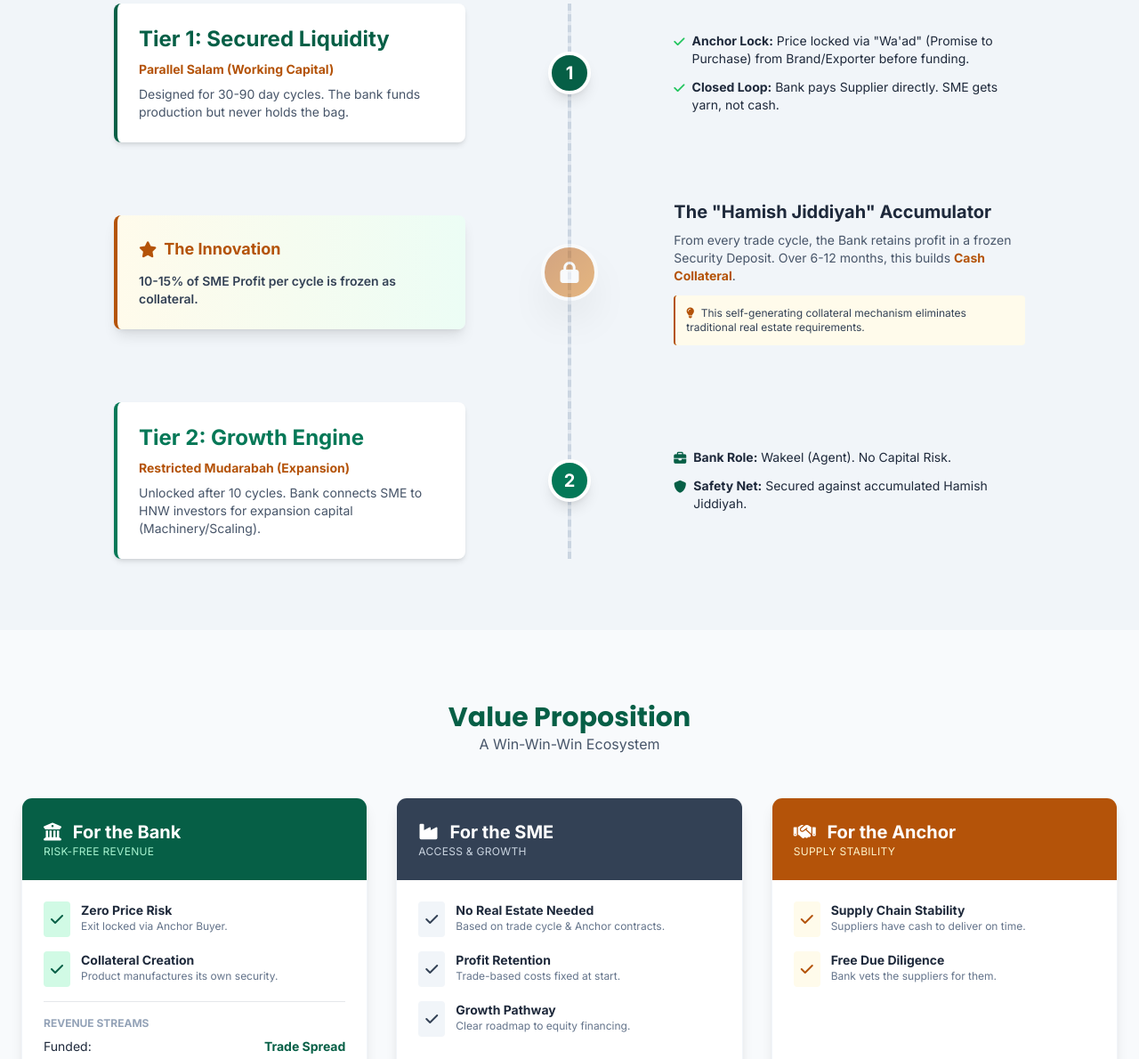
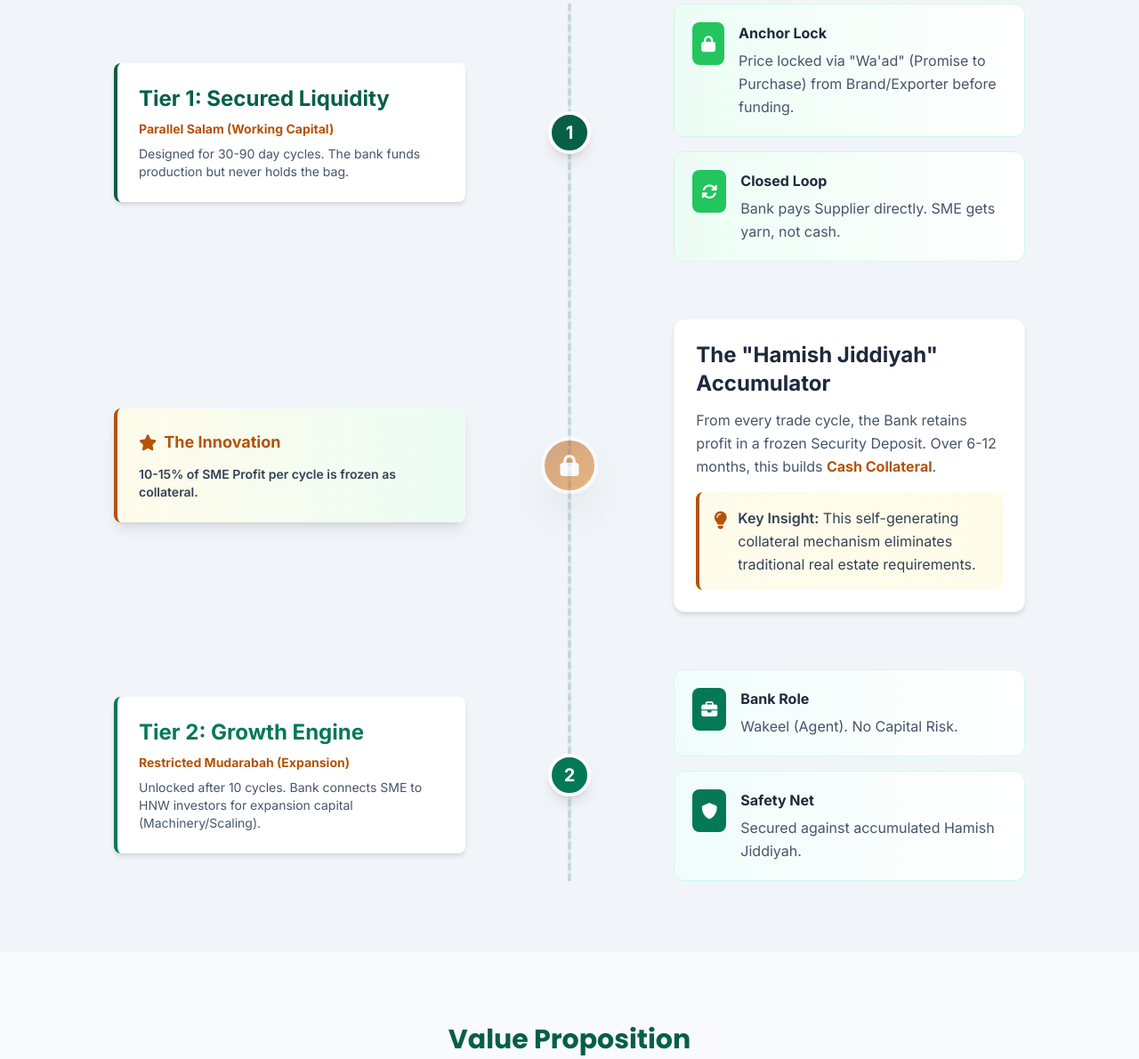
Before and after one commit to asherimr/irtiqa-sme-facility, a plain HTML site: page index.html in a window 1280 px wide. Shown: the part 1342-2532 px from the top of the page at 89% size. Drawn offline with nearby package versions, Linux system fonts and the light colour scheme.

Commit message:
Enhanced right-side content with larger text and modern fintech card styling

```diff
--- a/index.html
+++ b/index.html
@@ -192,18 +192,34 @@
                         class="w-12 h-12 bg-bank-primary rounded-full flex items-center justify-center text-white text-xl font-bold z-10 order-2 md:order-2 border-4 border-white shadow-lg mb-6 md:mb-0">
                         1</div>
                     <div class="md:w-5/12 order-3 md:order-3 px-4 md:pl-8 md:pr-0">
-                        <ul class="space-y-3 text-sm">
-                            <li class="flex items-start">
-                                <i class="fa-solid fa-check text-green-500 mt-1 mr-2 flex-shrink-0"></i>
-                                <span><strong>Anchor Lock:</strong> Price locked via "Wa'ad" (Promise to Purchase) from
-                                    Brand/Exporter before funding.</span>
-                            </li>
-                            <li class="flex items-start">
-                                <i class="fa-solid fa-check text-green-500 mt-1 mr-2 flex-shrink-0"></i>
-                                <span><strong>Closed Loop:</strong> Bank pays Supplier directly. SME gets yarn, not
-                                    cash.</span>
-                            </li>
-                        </ul>
+                        <div class="space-y-4">
+                            <div
+                                class="bg-gradient-to-r from-emerald-50 to-white p-5 rounded-xl border border-emerald-100 hover:shadow-md transition-all">
+                                <div class="flex items-start">
+                                    <div class="bg-green-500 rounded-lg p-2.5 mr-4 flex-shrink-0">
+                                        <i class="fa-solid fa-lock text-white text-lg"></i>
+                                    </div>
+                                    <div>
+                                        <h4 class="font-bold text-base text-slate-800 mb-1.5">Anchor Lock</h4>
+                                        <p class="text-slate-600 text-base leading-relaxed">Price locked via "Wa'ad"
+                                            (Promise to Purchase) from Brand/Exporter before funding.</p>
+                                    </div>
+                                </div>
+                            </div>
+                            <div
+                                class="bg-gradient-to-r from-emerald-50 to-white p-5 rounded-xl border border-emerald-100 hover:shadow-md transition-all">
+                                <div class="flex items-start">
+                                    <div class="bg-green-500 rounded-lg p-2.5 mr-4 flex-shrink-0">
+                                        <i class="fa-solid fa-rotate text-white text-lg"></i>
+                                    </div>
+                                    <div>
+                                        <h4 class="font-bold text-base text-slate-800 mb-1.5">Closed Loop</h4>
+                                        <p class="text-slate-600 text-base leading-relaxed">Bank pays Supplier directly.
+                                            SME gets yarn, not cash.</p>
+                                    </div>
+                                </div>
+                            </div>
+                        </div>
                     </div>
                 </div>
 
@@ -227,18 +243,23 @@
                         <i class="fa-solid fa-lock"></i>
                     </div>
                     <div class="md:w-5/12 order-3 md:order-3 px-4 md:pl-8 md:pr-0">
-                        <h3 class="font-bold text-lg md:text-xl text-slate-800 mb-2">The "Hamish Jiddiyah" Accumulator
-                        </h3>
-                        <p class="text-sm text-slate-600">
-                            From every trade cycle, the Bank retains profit in a frozen Security Deposit. Over 6-12
-                            months, this builds <strong class="text-bank-gold">Cash Collateral</strong>.
-                        </p>
-                        <div class="mt-3 p-3 bg-amber-50 rounded border-l-2 border-bank-gold">
-                            <p class="text-xs text-slate-700">
-                                <i class="fa-solid fa-lightbulb text-bank-gold mr-1"></i>
-                                This self-generating collateral mechanism eliminates traditional real estate
-                                requirements.
+                        <div class="bg-white p-6 rounded-xl shadow-md border border-slate-100">
+                            <h3 class="font-bold text-xl md:text-2xl text-slate-800 mb-3">The "Hamish Jiddiyah"
+                                Accumulator</h3>
+                            <p class="text-base text-slate-600 leading-relaxed mb-4">
+                                From every trade cycle, the Bank retains profit in a frozen Security Deposit. Over 6-12
+                                months, this builds <strong class="text-bank-gold font-bold">Cash Collateral</strong>.
                             </p>
+                            <div
+                                class="bg-gradient-to-r from-amber-50 to-yellow-50 p-4 rounded-lg border-l-4 border-bank-gold">
+                                <div class="flex items-start">
+                                    <i class="fa-solid fa-lightbulb text-bank-gold mr-3 text-xl mt-0.5"></i>
+                                    <p class="text-base text-slate-700 leading-relaxed">
+                                        <strong class="font-semibold">Key Insight:</strong> This self-generating
+                                        collateral mechanism eliminates traditional real estate requirements.
+                                    </p>
+                                </div>
+                            </div>
                         </div>
                     </div>
                 </div>
@@ -262,16 +283,34 @@
                         class="w-12 h-12 bg-bank-secondary rounded-full flex items-center justify-center text-white text-xl font-bold z-10 order-2 md:order-2 border-4 border-white shadow-lg mb-6 md:mb-0">
                         2</div>
                     <div class="md:w-5/12 order-3 md:order-3 px-4 md:pl-8 md:pr-0">
-                        <ul class="space-y-3 text-sm">
-                            <li class="flex items-start">
-                                <i class="fa-solid fa-briefcase text-bank-primary mt-1 mr-2 flex-shrink-0"></i>
-                                <span><strong>Bank Role:</strong> Wakeel (Agent). No Capital Risk.</span>
-                            </li>
-                            <li class="flex items-start">
-                                <i class="fa-solid fa-shield text-bank-primary mt-1 mr-2 flex-shrink-0"></i>
-                                <span><strong>Safety Net:</strong> Secured against accumulated Hamish Jiddiyah.</span>
-                            </li>
-                        </ul>
+                        <div class="space-y-4">
+                            <div
+                                class="bg-gradient-to-r from-teal-50 to-white p-5 rounded-xl border border-teal-100 hover:shadow-md transition-all">
+                                <div class="flex items-start">
+                                    <div class="bg-bank-secondary rounded-lg p-2.5 mr-4 flex-shrink-0">
+                                        <i class="fa-solid fa-briefcase text-white text-lg"></i>
+                                    </div>
+                                    <div>
+                                        <h4 class="font-bold text-base text-slate-800 mb-1.5">Bank Role</h4>
+                                        <p class="text-slate-600 text-base leading-relaxed">Wakeel (Agent). No Capital
+                                            Risk.</p>
+                                    </div>
+                                </div>
+                            </div>
+                            <div
+                                class="bg-gradient-to-r from-teal-50 to-white p-5 rounded-xl border border-teal-100 hover:shadow-md transition-all">
+                                <div class="flex items-start">
+                                    <div class="bg-bank-secondary rounded-lg p-2.5 mr-4 flex-shrink-0">
+                                        <i class="fa-solid fa-shield text-white text-lg"></i>
+                                    </div>
+                                    <div>
+                                        <h4 class="font-bold text-base text-slate-800 mb-1.5">Safety Net</h4>
+                                        <p class="text-slate-600 text-base leading-relaxed">Secured against accumulated
+                                            Hamish Jiddiyah.</p>
+                                    </div>
+                                </div>
+                            </div>
+                        </div>
                     </div>
                 </div>
 
```
